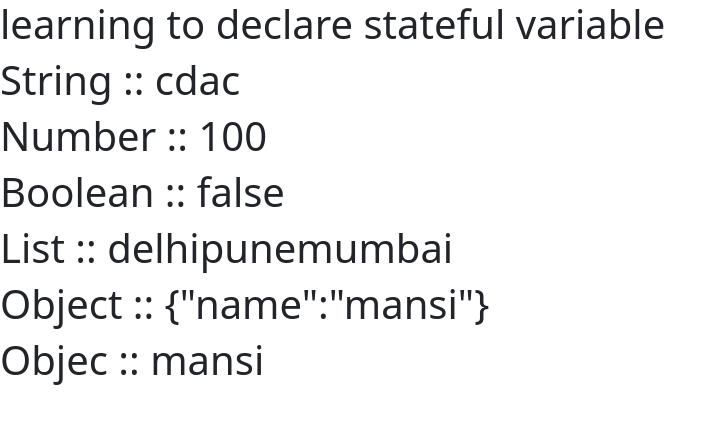
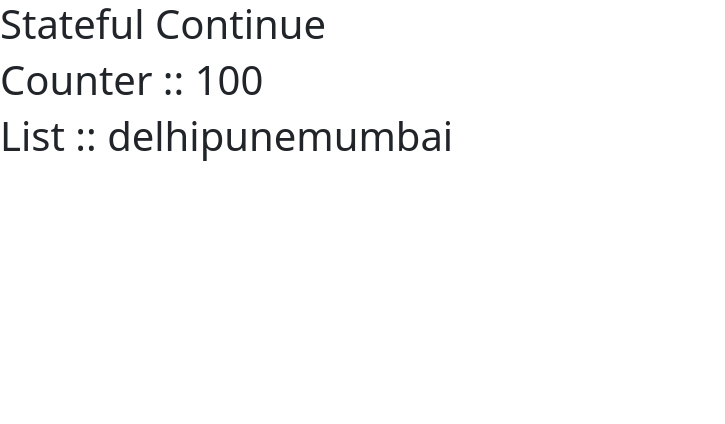
Before and after one commit to mansimalunjkar27/git-project, a React (Create React App) app in the folder react/day6-app/: page / in a window 1280 px wide. Shown: the top 424 px of the page, without its empty margins (0-725 px from the left). Built offline with nearby package versions, Linux system fonts and the light colour scheme.

Commit message:
set state

```diff
--- a/react/day6-app/src/App.js
+++ b/react/day6-app/src/App.js
@@ -3,21 +3,17 @@
 import {useState} from "react";
 function App()
 {
- let[name] = useState("cdac");
- let[counter] = useState(100);
- let[active] = useState(false);
- let[list] = useState(["delhi","pune","mumbai"]);
- let[std1] = useState({name:"mansi"});
+ let[name,setName] = useState("cdac");
+ let[counter,setCounter] = useState(100);
+ let[active,setActive] = useState(true);
+ let[list,setList] = useState(["delhi","pune","mumbai"]);
+
 
   return (
     <div>
-      <h1>learning to declare stateful variable</h1>
-      <h1>String :: {name}</h1>
-      <h1>Number :: {counter}</h1>
-      <h1>Boolean :: {active + ""}</h1>
+      <h1>Stateful Continue</h1>
+      <h1>Counter :: {counter}</h1>
       <h1>List :: {list}</h1>
-      <h1>Object :: {JSON.stringify(std1)}</h1>
-      <h1>Objec :: {std1.name} </h1>
     </div>
   );
 }
```
